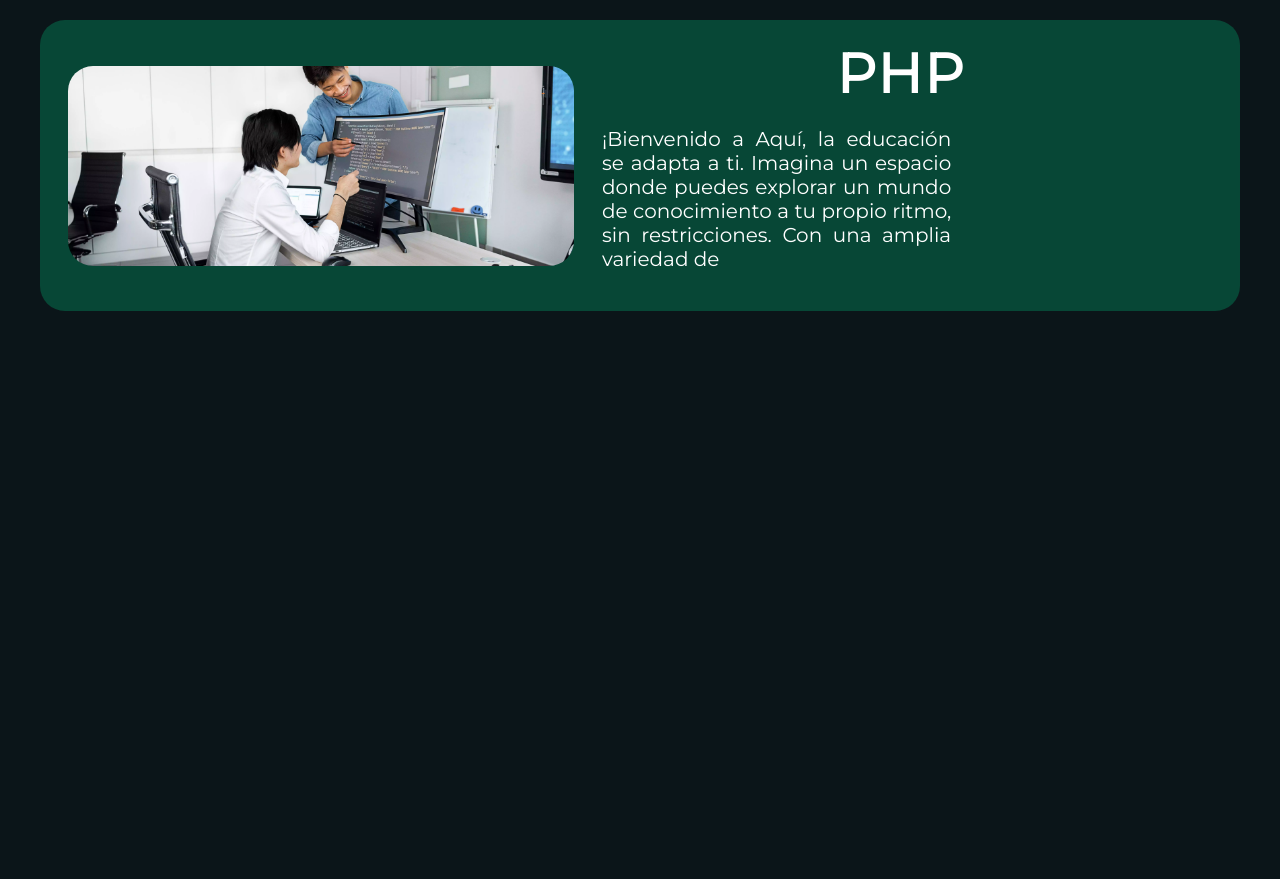
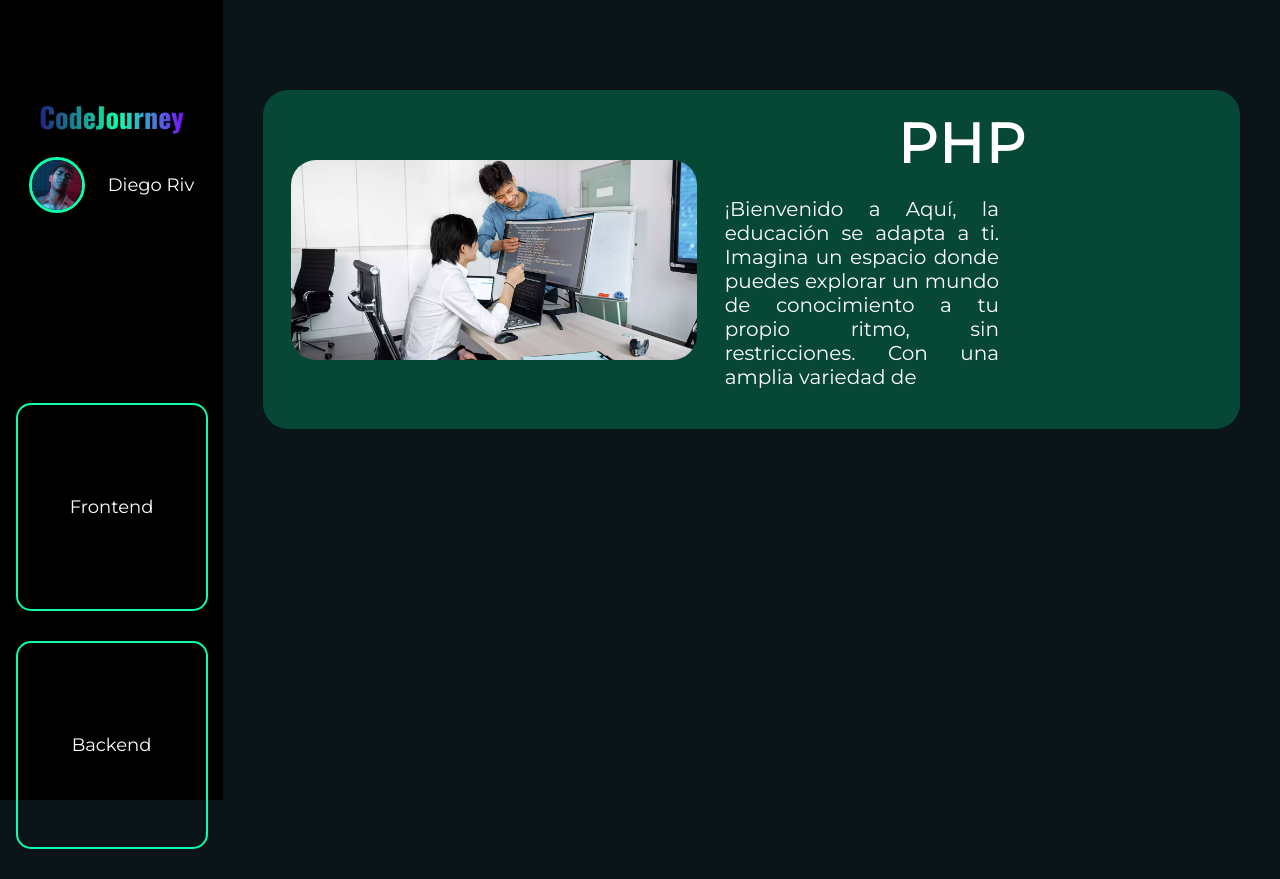
Before and after one commit to SofiDevO/proyecto--fullstack, a React (Vite) app in the folder frontend/CodeJourney/: page /dashboard in a window 1280 px wide. Before the commit the page ends 800 px from the top, so only its background shows below. Built offline with nearby package versions, Linux system fonts and the light colour scheme.

Commit message:
se agrega sideBar, no terminada

```diff
--- a/frontend/CodeJourney/src/App.tsx
+++ b/frontend/CodeJourney/src/App.tsx
@@ -5,7 +5,7 @@ import { Home } from "./pages/Home";
 import { Login } from "./pages/Login/Login";
 import { Registro } from "./pages/Registro/Registro";
 import { TeamMembers } from "./pages/TeamMembers/TeamMembers";
-import { Dashboard } from "./pages/Dashboard";
+import { Dashboard } from "./pages/Dashboard/Dashboard";
 import { DashboardCardClicked } from "./pages/DashboardCardClicked/DashboardCardClicked";
 
 function App() {
--- /dev/null
+++ b/frontend/CodeJourney/src/components/SideNav/SideNav.css
@@ -0,0 +1,55 @@
+.header__side {
+  display: flex;
+  flex-direction: column;
+  height: 100dvh;
+  background: black;
+  width: 486px;
+  align-items: center;
+  justify-content: center;
+}
+.container__inner {
+  inset: inherit;
+  height: 76dvh;
+  display: flex;
+  flex-direction: column;
+  align-items: center;
+  justify-content: space-around;
+  gap: 160px;
+}
+.container__user {
+  display: flex;
+  flex-direction: column;
+  align-items: center;
+  justify-content: flex-start;
+  gap: 2rem;
+}
+
+.header__user {
+  display: flex;
+  align-items: center;
+  gap: 23px;
+  justify-content: center;
+}
+
+.user__img {
+  display: flex;
+  align-items: center;
+  justify-content: center;
+  width: 25%;
+  border-radius: 50%;
+  border: 3px solid var(--primary-color-hover);
+}
+
+.box__toggle {
+  height: 26dvh;
+  border: 2px solid var(--primary-color-hover);
+  width: 192px;
+  text-align: center;
+  padding: 1rem;
+  border-radius: 15px;
+  display: flex;
+  align-items: center;
+  justify-content: center;
+  margin-bottom: 3rem;
+  margin-top: 3rem;
+}
--- /dev/null
+++ b/frontend/CodeJourney/src/components/SideNav/SideNav.jsx
@@ -0,0 +1,28 @@
+import "./SideNav.css";
+import { Logo } from "../Logo/Logo";
+
+export const SideNav = () => {
+  return (
+    <>
+      <header className="header__side">
+        <div className="container__inner">
+          <div className="container__user">
+            <Logo />
+            <div className="header__user">
+              <img
+                className="user__img"
+                src="/img/team/diego.jpg"
+                alt="diego"
+              />
+              <span>Diego Riv</span>
+            </div>
+          </div>
+          <nav className="caja__info">
+            <h3 className="box__toggle frontend__box">Frontend</h3>
+            <h3 className="box__toggle backend__box">Backend</h3>
+          </nav>
+        </div>
+      </header>
+    </>
+  );
+};
--- a/frontend/CodeJourney/src/pages/Dashboard.jsx
+++ /dev/null
@@ -1,13 +0,0 @@
-// import { UserCard } from "../components/UserCard/UserCard";
-import { DashboardCard } from "../components/DashboardCard/DashboardCard";
-import { DashboardCardClicked } from "./DashboardCardClicked/DashboardCardClicked";
-
-export const Dashboard = () => {
-  return (
-    <>
-      {/* sidebarmenu */}
-      {/* <UserCard /> */}
-      <DashboardCard />
-    </>
-  );
-};
--- /dev/null
+++ b/frontend/CodeJourney/src/pages/Dashboard/Dashboard.css
@@ -0,0 +1,3 @@
+.page__container {
+  display: flex;
+}
--- /dev/null
+++ b/frontend/CodeJourney/src/pages/Dashboard/Dashboard.jsx
@@ -0,0 +1,14 @@
+// import { UserCard } from "../components/UserCard/UserCard";
+import { DashboardCard } from "../../components/DashboardCard/DashboardCard";
+import { SideNav } from "../../components/SideNav/SideNav";
+import "./Dashboard.css";
+export const Dashboard = () => {
+  return (
+    <div className="page__container">
+      <SideNav />
+      <main>
+        <DashboardCard />
+      </main>
+    </div>
+  );
+};
--- a/frontend/CodeJourney/src/pages/Home.jsx
+++ b/frontend/CodeJourney/src/pages/Home.jsx
@@ -14,7 +14,7 @@ export const Home = () => {
       <main>
         <Hero />
         <NuestroServicio />
-        <Caracteristicas/>
+        <Caracteristicas />
         <FAQ />
         <Form />
       </main>
```
Also changed, not shown: frontend/CodeJourney/src/components/api/api.js (added, +17 -0 lines), frontend/CodeJourney/src/pages/DespuesDelLogin/DespuesDelLogin.jsx (+6 -1 lines).
